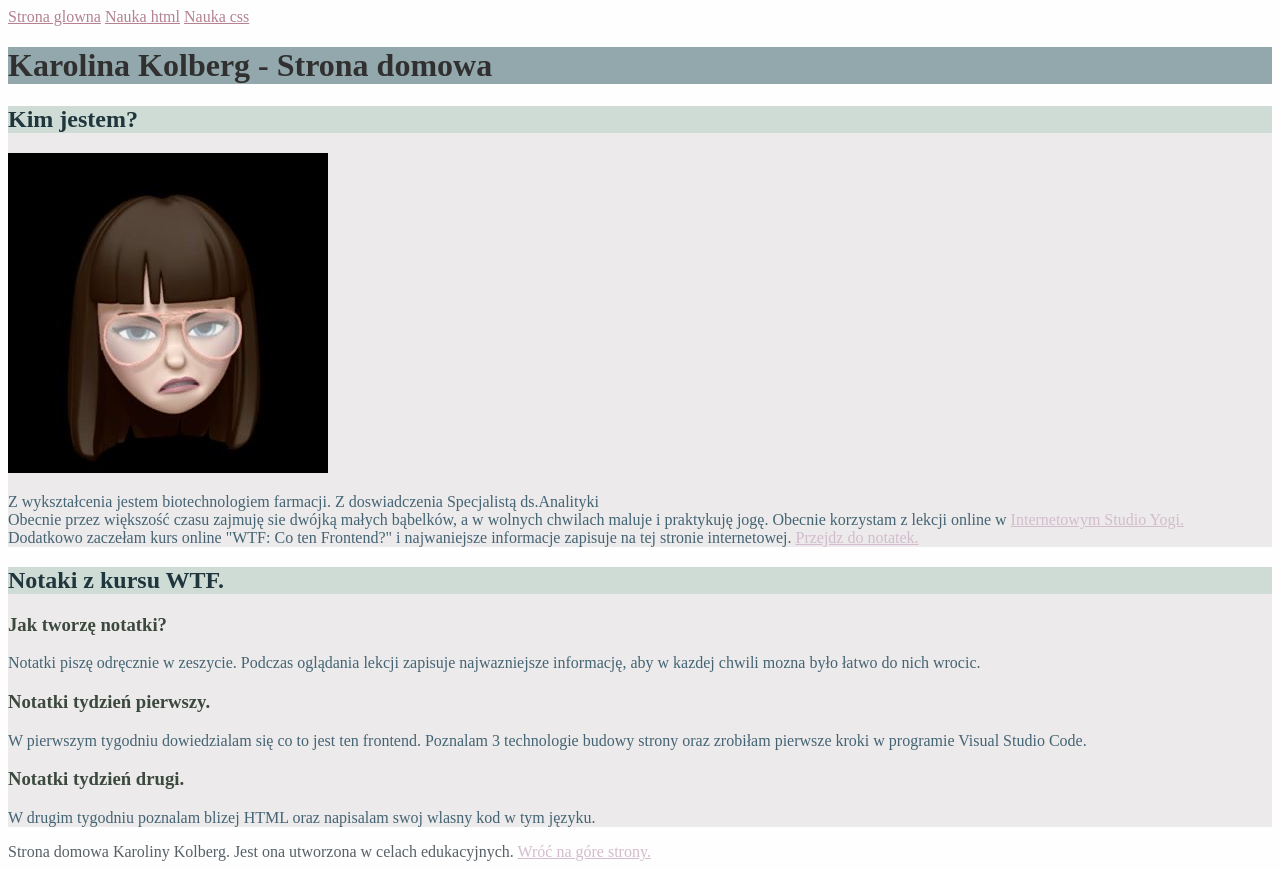
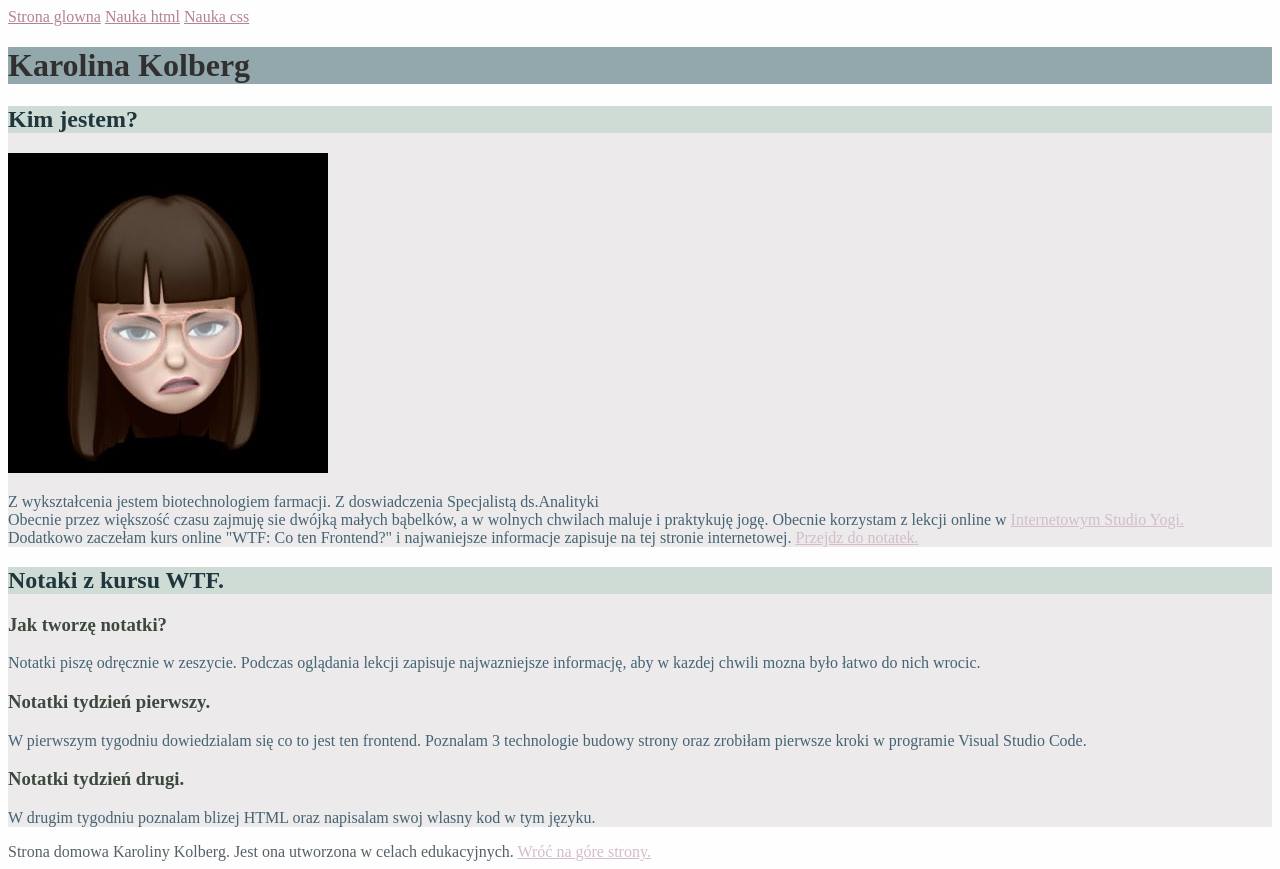
Before and after one commit to Karolina-Kolberg/homepage, a plain HTML site: page index.html in a window 1280 px wide. Drawn offline with Linux system fonts and the light colour scheme.

Commit message:
heading change again

```diff
--- a/index.html
+++ b/index.html
@@ -18,7 +18,7 @@
     </header>
     <main>
         <header id="top">
-            <h1>Karolina Kolberg - Strona domowa</h1>
+            <h1>Karolina Kolberg</h1>
         </header>
 
         <section>
```
